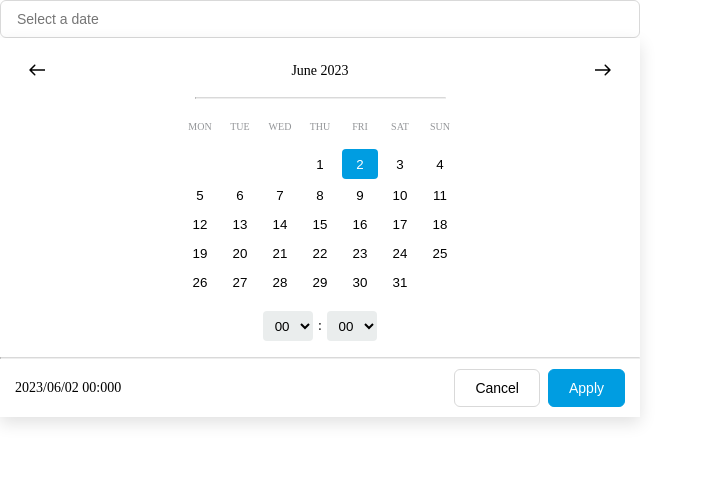
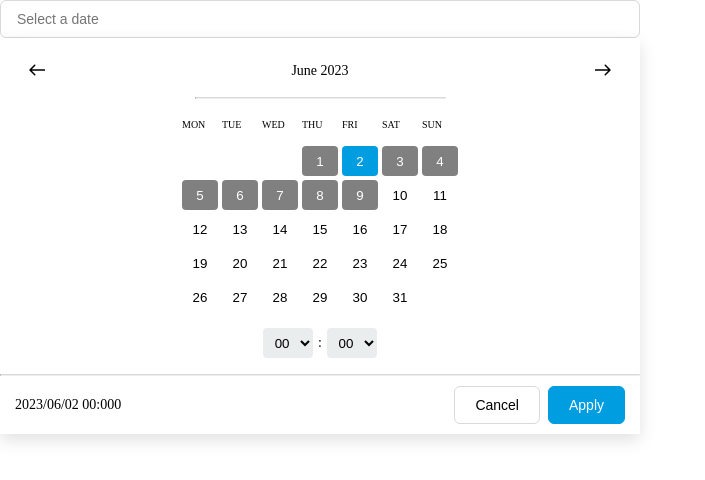
Before and after one commit to snigdho611/custom-react-datepicker, a React (Create React App) app: page / in a window 1280 px wide. Shown: the top 480 px of the page, without its empty margins (0-705 px from the left). Built offline with nearby package versions, Linux system fonts and the light colour scheme.

Commit message:
Implemented logic for disabled state in datepicker

```diff
--- a/src/App.tsx
+++ b/src/App.tsx
@@ -5,9 +5,9 @@ import RightArrow from "icons/RightArrow";
 function App() {
   const [date, setDate] = useState<Date>();
 
-  useEffect(() => {
-    console.log(date);
-  }, [date]);
+  // useEffect(() => {
+  //   console.log(date);
+  // }, [date]);
 
   return (
     <div style={{ width: "50%" }}>
@@ -15,6 +15,7 @@ function App() {
         onChange={(e) => {
           setDate(e);
         }}
+        min={new Date("2023-06-10")}
       />
     </div>
   );
--- a/src/components/Datepicker/Calendar/index.tsx
+++ b/src/components/Datepicker/Calendar/index.tsx
@@ -1,13 +1,18 @@
 import { ICalendarProps } from "interface";
 
-const Calendar: React.FC<ICalendarProps> = ({ dateObj, currentDateObj, onDateClick }) => {
+const Calendar: React.FC<ICalendarProps> = ({
+  dateObj,
+  currentDateObj,
+  onDateClick,
+  min = null,
+}) => {
   const daysInMonth = new Date(dateObj.year, dateObj.month, 0).getDate();
   const startDay = new Date(dateObj.year, dateObj.month, 0).getDay();
 
-  const getStartEmptyCells = ():JSX.Element[] => {
+  const getStartEmptyCells = (): JSX.Element[] => {
     const emptyCells = [];
-    for (let i = 0; i < startDay; i+=1) {
-      emptyCells.push(<div key={i} className="datepicker_modal_calendar_date_day-empty" />);
+    for (let i = 0; i < startDay; i += 1) {
+      emptyCells.push(<div key={i} className="datepicker_modal_calendar_grid_cell" />);
     }
 
     return emptyCells;
@@ -15,27 +20,36 @@ const Calendar: React.FC<ICalendarProps> = ({ dateObj, currentDateObj, onDateCli
 
   const getDateCells = () => {
     const dateCells = [];
-    for (let i = 1; i <= daysInMonth; i+=1) {
-      let dayClass: string;
-      dayClass = "datepicker_modal_calendar_date_day-normal";
+    for (let i = 1; i <= daysInMonth; i += 1) {
+      let dayClass: string = "datepicker_modal_calendar_grid_cell-normal";
+
+      if (min && new Date(`${dateObj.year}-${dateObj.month + 1}-${i}`) < min) {
+        dayClass = "datepicker_modal_calendar_grid_cell-disabled";
+      }
+
       if (
         currentDateObj.current.date === i &&
         currentDateObj.current.month === dateObj.month &&
         currentDateObj.current.year === dateObj.year
       ) {
-        dayClass = "datepicker_calendar_date_day-normal current-day";
+        dayClass = "datepicker_modal_calendar_grid_cell-current";
+      }
+      if (dateObj.date === i) {
+        dayClass = "datepicker_modal_calendar_grid_cell-selected";
       }
 
-      if (dateObj.date === i) {
-        dayClass = "datepicker_modal_calendar_date_day-normal selected-day";
-      }
       dateCells.push(
-        <button type="button"
+        <button
+          type="button"
           key={i}
-          onClick={() => {
-            // console.log(dateObj);
-            onDateClick(i, dateObj.month, dateObj.year);
-          }}
+          onClick={
+            min && new Date(`${dateObj.year}-${dateObj.month + 1}-${i}`) < min
+              ? () => {}
+              : () => {
+                  // console.log(dateObj);
+                  onDateClick(i, dateObj.month, dateObj.year);
+                }
+          }
           className={dayClass}
         >
           {i}
@@ -48,15 +62,21 @@ const Calendar: React.FC<ICalendarProps> = ({ dateObj, currentDateObj, onDateCli
   return (
     <div className="datepicker_modal_calendar">
       <div className="datepicker_modal_calendar_week">
-        <div className="datepicker_modal_calendar_week_day">MON</div>
-        <div className="datepicker_modal_calendar_week_day">TUE</div>
-        <div className="datepicker_modal_calendar_week_day">WED</div>
-        <div className="datepicker_modal_calendar_week_day">THU</div>
-        <div className="datepicker_modal_calendar_week_day">FRI</div>
-        <div className="datepicker_modal_calendar_week_day">SAT</div>
-        <div className="datepicker_modal_calendar_week_day">SUN</div>
+        <div className="datepicker_modal_calendar_week_cell">MON</div>
+        <div className="datepicker_modal_calendar_week_cell">TUE</div>
+        <div className="datepicker_modal_calendar_week_cell">WED</div>
+        <div className="datepicker_modal_calendar_week_cell">THU</div>
+        <div className="datepicker_modal_calendar_week_cell">FRI</div>
+        <div className="datepicker_modal_calendar_week_cell">SAT</div>
+        <div className="datepicker_modal_calendar_week_cell">SUN</div>
       </div>
-      <div className="datepicker_modal_calendar_date">
+      <div className="datepicker_modal_calendar_grid">
+        {/* {Array(startDay)
+          .fill(null)
+          .map((element, i) => {
+            console.log(element);
+            return <div key={i} className="datepicker_modal_calendar_grid_day-empty" />;
+          })} */}
         {getStartEmptyCells()}
         {getDateCells()}
       </div>
--- a/src/components/Datepicker/index.scss
+++ b/src/components/Datepicker/index.scss
@@ -81,12 +81,12 @@ $cellwidth: 36px;
           color: #939598;
         }
       }
-      &_date {
+      &_grid {
         margin-top: 16px;
         display: grid;
         grid-template-columns: repeat(7, $cellwidth);
         gap: 4px;
-        &_day {
+        &_cell {
           text-align: center;
           display: flex;
           align-items: center;
@@ -101,6 +101,7 @@ $cellwidth: 36px;
             border: none;
             font-family: "Noto Sans JP", sans-serif;
             padding: 5px;
+            height: $cellheight;
             border-radius: 4px;
             &:hover {
               background-color: #009de1;
@@ -112,9 +113,35 @@ $cellwidth: 36px;
               outline: none;
             }
           }
-          &-empty {
-            @extend .datepicker_modal_calendar_date_day;
-            // background-color: #939598;
+          &-selected {
+            @extend .datepicker_modal_calendar_grid_cell-normal;
+            background-color: #009de1;
+            color: white;
+            cursor: pointer;
+          }
+          &-current {
+            @extend .datepicker_modal_calendar_grid_cell-normal;
+            outline: 1px solid #009de1;
+            border-radius: 4px;
+            border: none;
+            cursor: pointer;
+          }
+          &-disabled {
+            @extend .datepicker_modal_calendar_grid_cell-normal;
+            background-color: gray;
+            color: white;
+            cursor: pointer;
+            &:hover {
+              background-color: gray;
+              color: white;
+              cursor: default;
+            }
+            &:focus {
+              // background-color: #009de1;
+              background-color: gray;
+              color: white;
+              outline: none;
+            }
           }
         }
       }
@@ -196,3 +223,7 @@ $cellwidth: 36px;
   margin-left: 5px;
   margin-right: 5px;
 }
+.disabled-day {
+  cursor: default;
+  background-color: lime !important;
+}
--- a/src/components/Datepicker/index.tsx
+++ b/src/components/Datepicker/index.tsx
@@ -11,6 +11,8 @@ const Datepicker: React.FC<IDatepickerProps> = ({
   onChange,
   selected,
   disabled = false,
+  min = null,
+  max = null,
 }) => {
   const currentYear = new Date().getFullYear();
   const currentMonth = new Date().getMonth();
@@ -160,6 +162,7 @@ const Datepicker: React.FC<IDatepickerProps> = ({
             onDateClick={onDateClick}
             dateObj={dateObj}
             currentDateObj={currentDateObj}
+            min={min}
           />
           <DatepickerTime
             onTimeClickHour={onTimeClickHour}
--- a/src/interface/index.ts
+++ b/src/interface/index.ts
@@ -1,4 +1,4 @@
-import { Dispatch, MutableRefObject, SetStateAction } from "react";
+import { MutableRefObject } from "react";
 
 export interface IDate {
   date: number;
@@ -13,12 +13,16 @@ export interface IDatepickerProps {
   selected?: Date;
   disabled?: boolean;
   onChange: (date: Date) => void;
+  min?: Date | null;
+  max?: Date | null;
 }
 
 export interface ICalendarProps {
   dateObj: IDate;
   currentDateObj: MutableRefObject<IDate>;
   onDateClick: (date: number, month: number, year: number) => void;
+  min?: Date | null;
+  max?: Date | null;
 }
 
 export interface IFooterProps {
```
